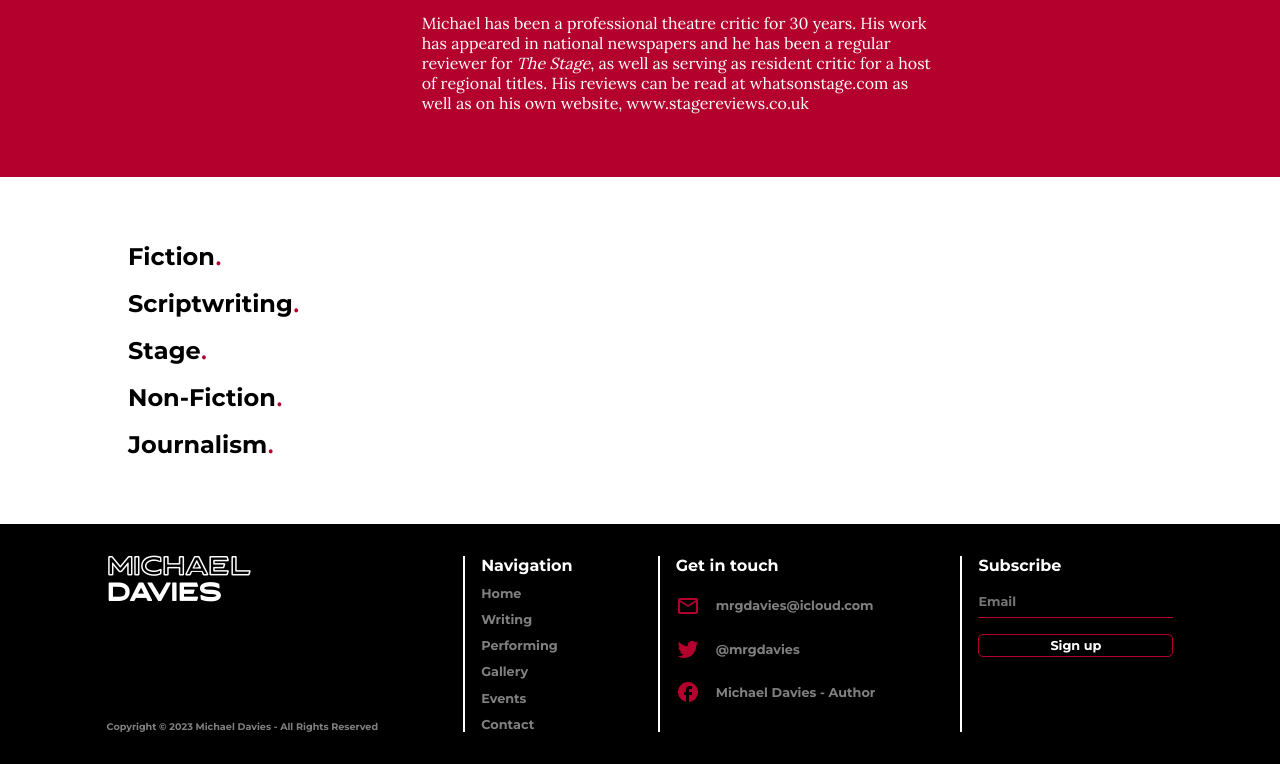
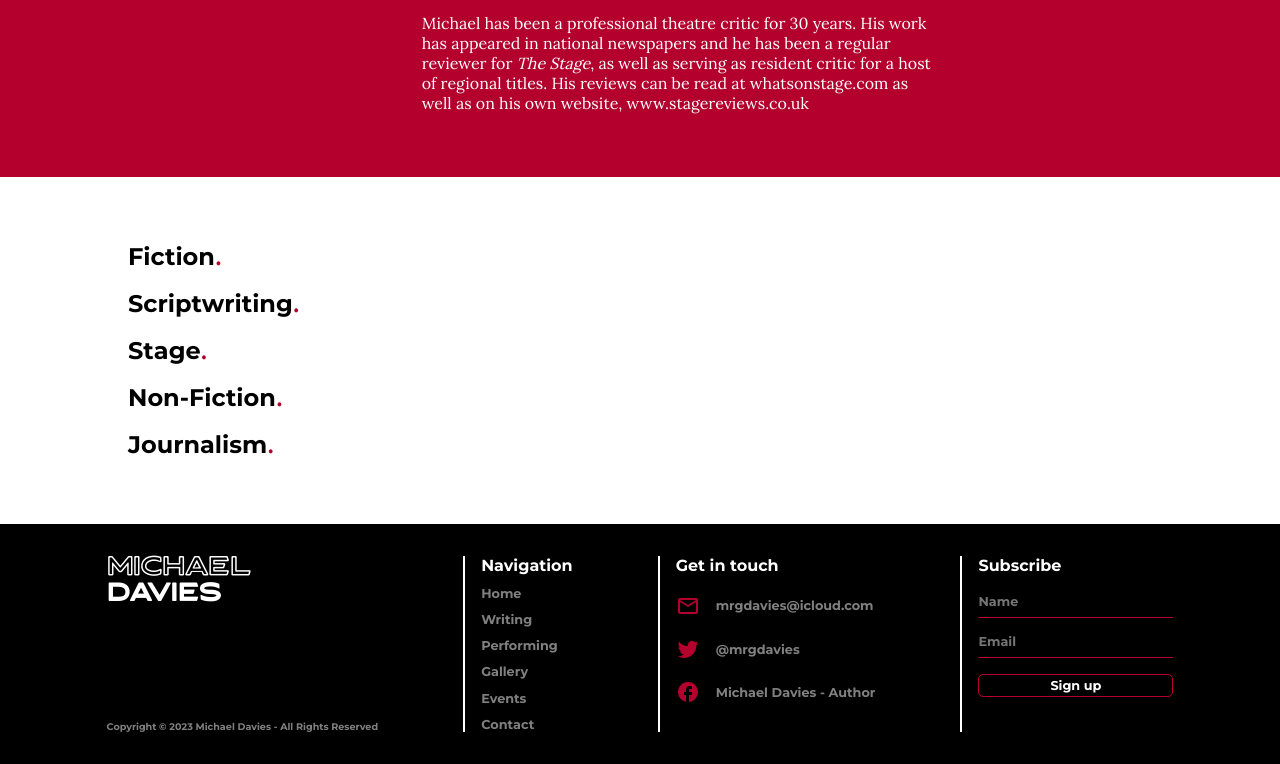
Before and after one commit to DevMattDavies/mrgdavies-website-revised, a Next.js app: page /writing in a window 1280 px wide. Shown: the part 833-1597 px from the top of the page. Built offline with nearby package versions, Linux system fonts and the light colour scheme.

Commit message:
Add name input to subscription section

```diff
--- a/src/components/Footer/SubscriptionSection.tsx
+++ b/src/components/Footer/SubscriptionSection.tsx
@@ -10,10 +10,15 @@ import { FooterSubheading } from "@/styles/Text/Text.styles";
 
 const SubscriptionSection = () => {
   const [email, setEmail] = useState("");
+  const [name, setName] = useState("");
   const [isEmailSubmitted, setIsEmailSubmitted] = useState(false);
 
   const handleEmailChange = (e: ChangeEvent<HTMLInputElement>): void => {
     setEmail(e.target.value);
+  };
+
+  const handleNameChange = (e: ChangeEvent<HTMLInputElement>): void => {
+    setName(e.target.value);
   };
 
   const handleEmailSubmit = async (e: any) => {
@@ -24,7 +29,7 @@ const SubscriptionSection = () => {
         "https://assets.mailerlite.com/jsonp/512752/forms/94840561898358047/subscribe",
         {
           method: "POST",
-          body: JSON.stringify({ fields: { email } }),
+          body: JSON.stringify({ fields: { email, name } }),
           headers: {
             "Content-Type": "application/json",
           },
@@ -51,6 +56,19 @@ const SubscriptionSection = () => {
         onSubmit={handleEmailSubmit}
       >
         <NewsletterForm>
+          <NewsletterInput
+            aria-label="name"
+            aria-required="true"
+            type="text"
+            className="form-control"
+            data-inputmask=""
+            name="fields[name]"
+            placeholder="Name"
+            autoComplete="name"
+            required
+            onChange={handleNameChange}
+            value={isEmailSubmitted ? "" : name}
+          ></NewsletterInput>
           <NewsletterInput
             aria-label="email"
             aria-required="true"
```
